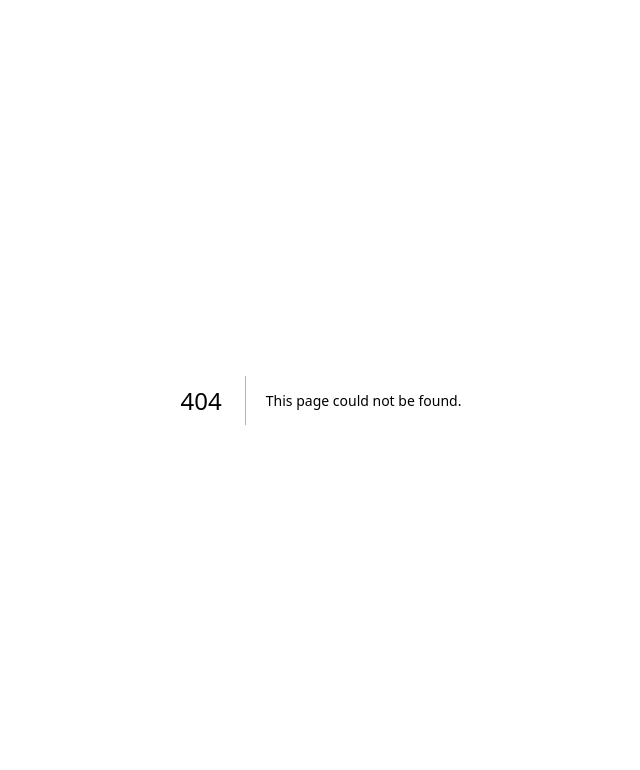
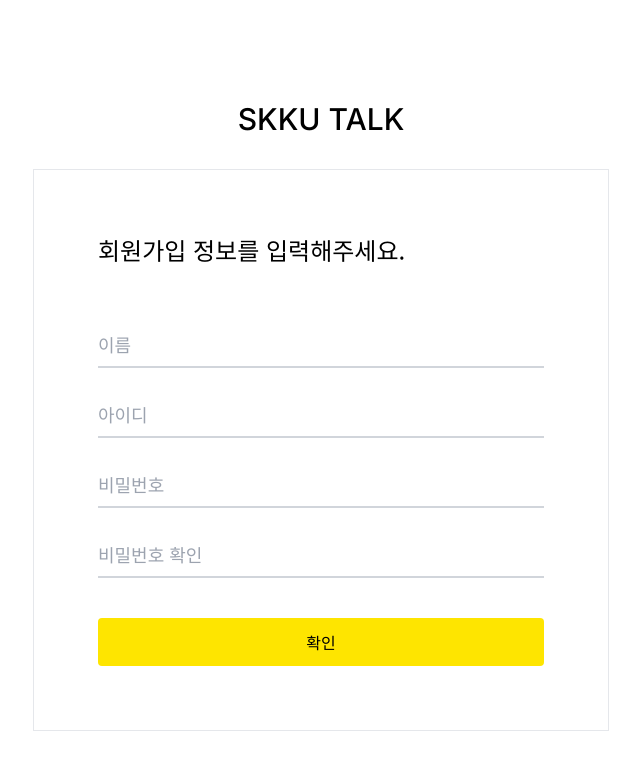
Before and after one commit to dotoleeoak/skku-talk, a Next.js app: page /register in a window 1280 px wide. Before the commit this address had no page. Shown: the top 770 px of the page, without its empty margins (319-959 px from the left). Built offline with nearby package versions, Linux system fonts and the light colour scheme; no server answers.

Commit message:
feat: add register form

```diff
--- /dev/null
+++ b/app/register/RegisterForm.tsx
@@ -0,0 +1,94 @@
+'use client'
+
+import { z } from 'zod'
+import { useState } from 'react'
+import { useForm } from 'react-hook-form'
+import { zodResolver } from '@hookform/resolvers/zod'
+import { createUser } from './actions'
+import RegisterInput from './RegisterInput'
+
+const schema = z
+  .object({
+    realname: z.string().min(1, { message: '이름을 입력해주세요.' }),
+    username: z
+      .string()
+      .min(1, { message: '아이디를 입력해주세요.' })
+      .min(3, { message: '아이디는 최소 3글자 이상이어야 합니다.' })
+      .max(20, { message: '아이디는 최대 20글자까지 가능합니다.' })
+      .refine((data) => /^[a-z0-9]{3,20}$/.test(data), {
+        message: '아이디는 영문 소문자와 숫자만 사용할 수 있습니다.'
+      }),
+    password: z
+      .string()
+      .min(1, { message: '비밀번호를 입력해주세요.' })
+      .min(8, { message: '비밀번호는 최소 8글자 이상이어야 합니다.' })
+      .max(32, { message: '비밀번호는 최대 32글자까지 가능합니다.' })
+      .refine((data) => /^[a-zA-Z0-9!@#$%^&*()_+]{8,32}$/.test(data), {
+        message:
+          '비밀번호는 영문 대소문자, 숫자, 특수문자만 사용할 수 있습니다.'
+      }),
+    passwordConfirm: z.string()
+  })
+  .refine((data) => data.password === data.passwordConfirm, {
+    message: '비밀번호가 일치하지 않습니다.',
+    path: ['passwordConfirm']
+  })
+
+type RegisterForm = z.infer<typeof schema>
+
+export default function LoginForm() {
+  const {
+    register,
+    handleSubmit,
+    formState: { errors }
+  } = useForm<RegisterForm>({
+    resolver: zodResolver(schema)
+  })
+
+  const [error, setError] = useState<string>('')
+
+  const onSubmit = handleSubmit(async (data) => {
+    try {
+      await createUser(data)
+    } catch (e) {
+      if (e instanceof Error) {
+        setError(e.message)
+      }
+    }
+  })
+
+  return (
+    <form
+      onSubmit={onSubmit}
+      className="flex w-[36rem] flex-col gap-6 border border-gray-200 p-16"
+    >
+      <h2 className="mb-8 text-2xl">회원가입 정보를 입력해주세요.</h2>
+      <RegisterInput
+        attrs={register('realname')}
+        error={errors.realname?.message}
+        placeholder="이름"
+      />
+      <RegisterInput
+        attrs={register('username')}
+        error={errors.username?.message}
+        placeholder="아이디"
+      />
+      <RegisterInput
+        attrs={register('password')}
+        error={errors.password?.message}
+        placeholder="비밀번호"
+        type="password"
+      />
+      <RegisterInput
+        attrs={register('passwordConfirm')}
+        error={errors.passwordConfirm?.message}
+        placeholder="비밀번호 확인"
+        type="password"
+      />
+      {error && <p className="bg-gray-50 p-5 text-sm text-red-500">{error}</p>}
+      <button className="mt-4 w-full rounded bg-main py-3 hover:brightness-95 active:brightness-90">
+        확인
+      </button>
+    </form>
+  )
+}
--- /dev/null
+++ b/app/register/RegisterInput.tsx
@@ -0,0 +1,33 @@
+import { clsx } from 'clsx'
+import type { HTMLInputTypeAttribute } from 'react'
+
+interface Props {
+  attrs: any
+  error?: string
+  placeholder?: string
+  type?: HTMLInputTypeAttribute
+}
+
+export default function RegisterInput({
+  attrs,
+  error,
+  placeholder,
+  type = 'text'
+}: Props) {
+  return (
+    <div className="flex w-full flex-col">
+      <input
+        type={type}
+        placeholder={placeholder}
+        className={clsx(
+          error
+            ? 'border-red-500 focus:border-red-500'
+            : 'border-gray-300 focus:border-b-gray-600',
+          'border-x-0 border-b-2 border-t-0  pl-0 text-lg placeholder:text-gray-400 '
+        )}
+        {...attrs}
+      />
+      {error && <p className="py-2 text-sm text-red-500">{error}</p>}
+    </div>
+  )
+}
--- /dev/null
+++ b/app/register/actions.ts
@@ -0,0 +1,33 @@
+'use server'
+
+import { redirect } from 'next/navigation'
+import { hash } from 'argon2'
+import prisma from '@/libs/db'
+
+export async function createUser(data: Record<string, any>): Promise<void> {
+  const { realname, username, password } = data
+
+  const hashedPassword = await hash(password)
+
+  console.log({ realname, username, hashedPassword })
+
+  const userWithSameUsername = await prisma.user.findUnique({
+    where: {
+      username
+    }
+  })
+
+  if (userWithSameUsername) {
+    throw new Error('이미 사용중인 아이디입니다.')
+  }
+
+  await prisma.user.create({
+    data: {
+      name: realname,
+      username,
+      password: hashedPassword
+    }
+  })
+
+  redirect('/login')
+}
--- /dev/null
+++ b/app/register/page.tsx
@@ -0,0 +1,23 @@
+import { Inter } from 'next/font/google'
+import { cookies } from 'next/headers'
+import { redirect } from 'next/navigation'
+import { verify } from '@/libs/jwt'
+import RegisterForm from './RegisterForm'
+
+const inter = Inter({ subsets: ['latin'] })
+
+export default async function RegisterPage() {
+  const token = cookies().get('access_token')
+  if (token && (await verify(token.value))) {
+    redirect('/')
+  }
+
+  return (
+    <main className="flex h-full flex-col items-center justify-center">
+      <h1 className={`my-8 text-3xl font-medium ${inter.className}`}>
+        SKKU TALK
+      </h1>
+      <RegisterForm />
+    </main>
+  )
+}
--- a/package.json
+++ b/package.json
@@ -6,13 +6,16 @@
     "lint": "next lint"
   },
   "dependencies": {
+    "@hookform/resolvers": "^3.3.2",
     "@prisma/client": "5.6.0",
     "argon2": "^0.31.2",
     "clsx": "^2.0.0",
     "jose": "^5.1.2",
     "next": "14.0.3",
     "react": "^18",
-    "react-dom": "^18"
+    "react-dom": "^18",
+    "react-hook-form": "^7.48.2",
+    "zod": "^3.22.4"
   },
   "devDependencies": {
     "@iconify-json/mdi": "^1.1.57",
```
Also changed, not shown: 1 other file (tests, documents, lock files or other folders).
